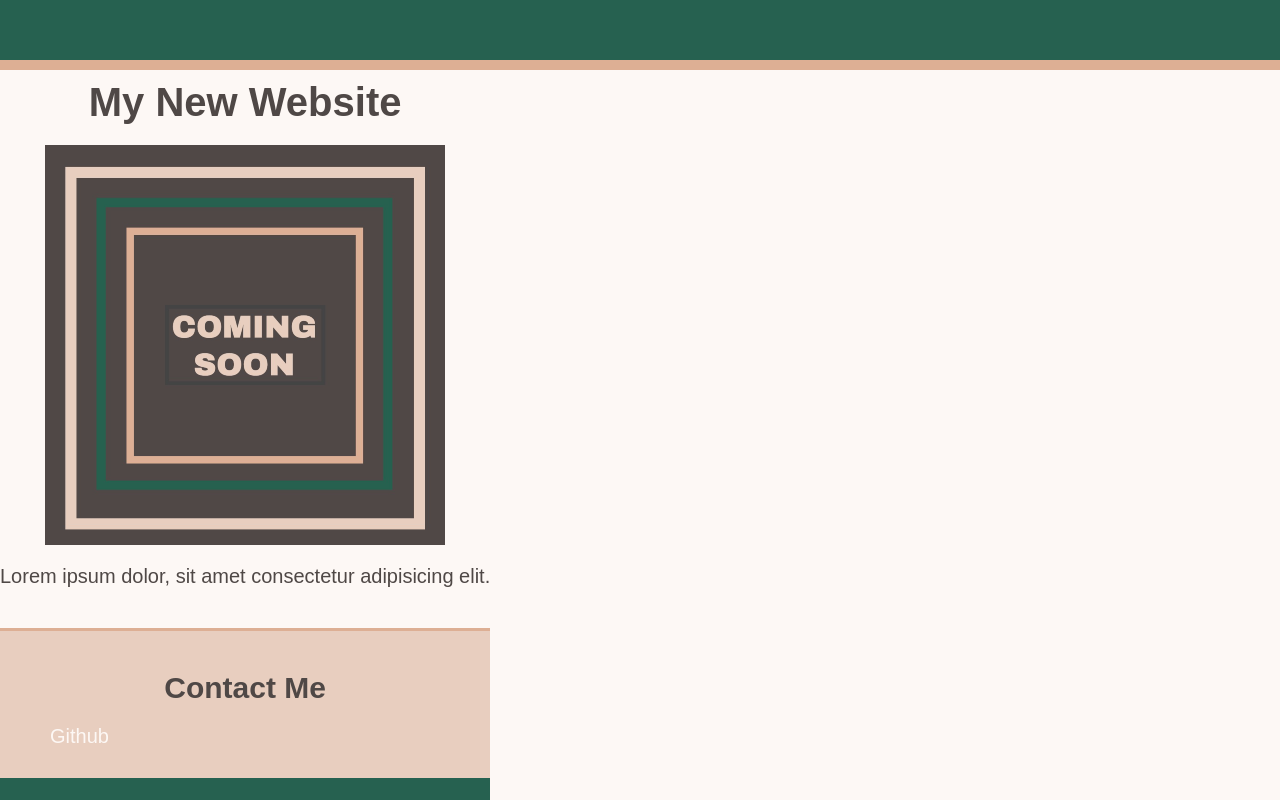
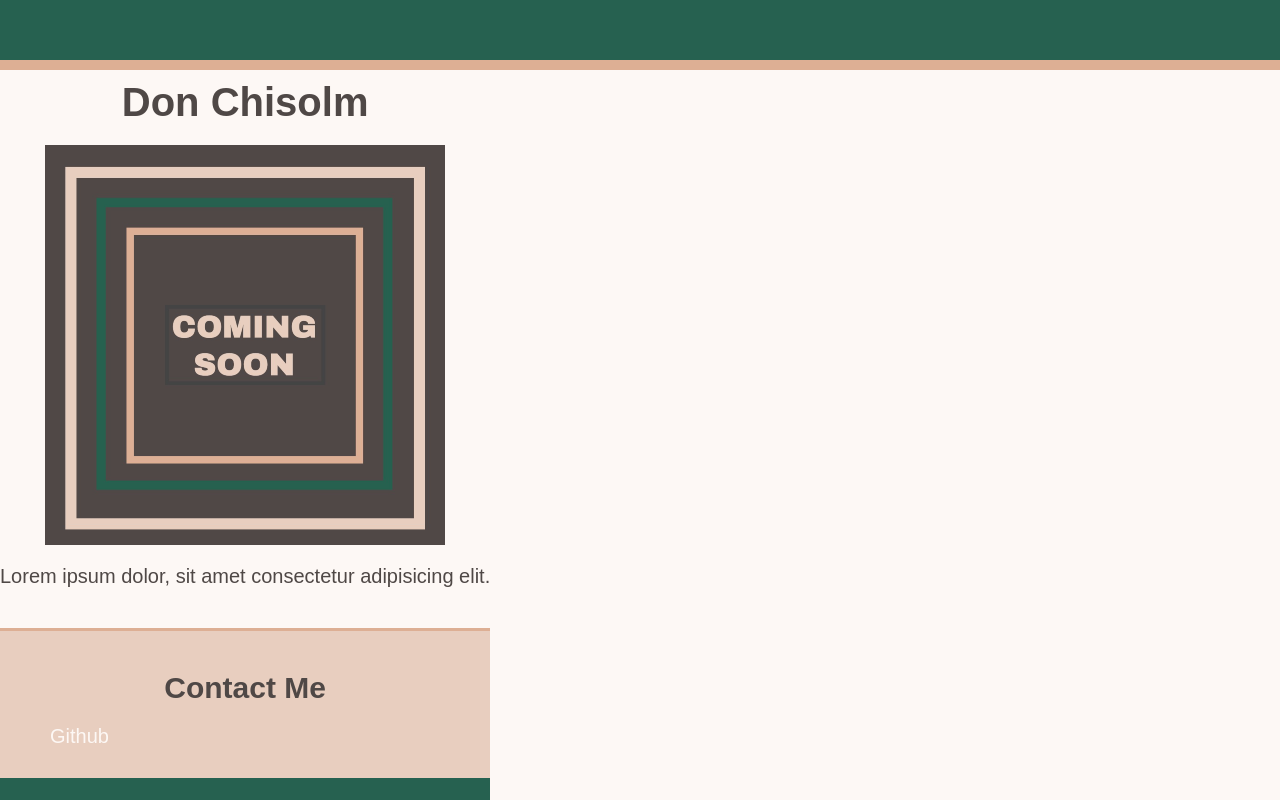
Before and after one commit to Donchiz77/git-init-sample, a plain HTML site: page index.html in a window 1280 px wide. Drawn offline with Linux system fonts and the light colour scheme.

Commit message:
code edit

```diff
--- a/index.html
+++ b/index.html
@@ -13,7 +13,7 @@
   </header>
 
   <main>
-    <h1 class="text-center">My New Website</h1>
+    <h1 class="text-center">Don Chisolm</h1>
     <figure>
       <img src="./assets/images/image-1.png" alt="Graphic with Coming Soon text">
       <figcaption class="text-center">Lorem ipsum dolor, sit amet consectetur adipisicing elit.</figcaption>
```
